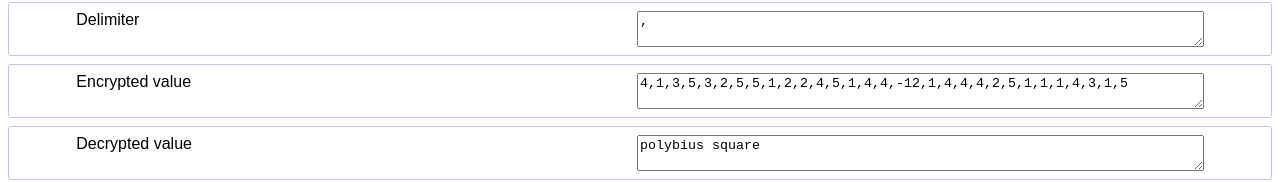
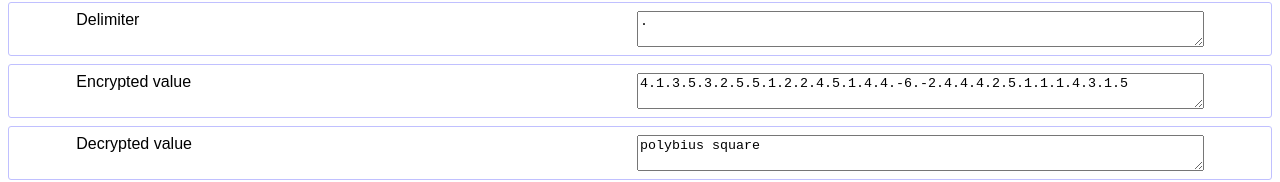
Before and after one commit to rjkerrison/cryptography, a React (Create React App) app: page / in a window 1280 px wide. Shown: the part 542-724 px from the top of the page. Built offline with nearby package versions, Linux system fonts and the light colour scheme.

Commit message:
polybius functional component

```diff
--- a/src/Polybius.jsx
+++ b/src/Polybius.jsx
@@ -1,70 +1,47 @@
-import React from 'react'
-import Cryptography from './cryptography'
+import React, { useEffect, useState } from 'react'
 import { TextInput, Encrypted, Decrypted } from './Components'
+import polybius from './helpers/polybius'
 
-class Polybius extends Cryptography {
-  constructor(props) {
-    super(props);
-    this.state = {
-      decryptedValue: 'polybius square',
-      delimiter: ','
-    }
-    this.encrypt(this.state);
-    this.initialise()
+const Polybius = () => {
+  const [decrypted, setDecrypted] = useState('polybius square')
+  const [encrypted, setEncrypted] = useState('')
+  const [delimiter, setDelimiter] = useState('.')
+
+  useEffect(() => {
+    handleDecryptedChange(decrypted)
+  }, [delimiter])
+
+  const handleDecryptedChange = (value) => {
+    const newEncrypted = polybius.encrypt(value, delimiter)
+    setEncrypted(newEncrypted)
+    setDecrypted(value)
   }
 
-  render() {
+  const handleEncryptedChange = (value) => {
+    const newDecrypted = polybius.decrypt(value, delimiter)
+    console.log({ newDecrypted })
+    setDecrypted(newDecrypted)
+    setEncrypted(value)
+  }
+
   return (
     <div className="Polybius">
       <TextInput
         inputName="delimiter"
         inputLabel="Delimiter"
-          value={this.state.delimiter}
-          callback={this.recalculate.bind(this)}
+        value={delimiter}
+        callback={(e) => setDelimiter(e.target.value)}
       />
       <Encrypted
-          value={this.state.encryptedValue}
-          callback={this.recalculate.bind(this)}
+        value={encrypted}
+        callback={(e) => handleEncryptedChange(e.target.value)}
       />
       <Decrypted
-          value={this.state.decryptedValue}
-          callback={this.recalculate.bind(this)}
+        value={decrypted}
+        callback={(e) => handleDecryptedChange(e.target.value)}
       />
     </div>
   )
 }
 
-  applyShift() {
-    return;
-  }
-
-  decrypt(state) {
-    var beforeValue = state.encryptedValue;
-
-    var cryptCharCodes = [];
-    var polybiusCodes = beforeValue.split(state.delimiter);
-    for (let i = 0; i < polybiusCodes.length / 2; i++) {
-      var letterNumber = (5 * polybiusCodes[2*i]) + (1 * polybiusCodes[2*i + 1]) - 6;
-      cryptCharCodes.push(Cryptography.getCharCodeFromNumber(letterNumber));
-    }
-
-    state.decryptedValue = String.fromCharCode.apply(null, cryptCharCodes)
-  }
-
-  encrypt(state) {
-    var beforeValue = state.decryptedValue;
-    var polybiusCodes = [];
-
-    for (let i = 0; i < beforeValue.length; i++) {
-      var letterNumber = Cryptography.getNumberFromCharacterCode(beforeValue.charCodeAt(i));
-      var polybiusRow = Math.floor(letterNumber / 5) + 1;
-      var polybiusColumn = (letterNumber % 5) + 1;
-      polybiusCodes.push(polybiusRow);
-      polybiusCodes.push(polybiusColumn);
-    }
-
-    state.encryptedValue = polybiusCodes.join(state.delimiter)
-  }
-}
-
-export default Polybius;
+export default Polybius
--- /dev/null
+++ b/src/helpers/polybius.js
@@ -0,0 +1,36 @@
+import { getCharCodeFromNumber, getNumberFromCharacterCode } from './shared'
+
+const decrypt = (encryptedValue, delimiter) => {
+  const cryptCharCodes = []
+  const polybiusCodes = encryptedValue.split(delimiter)
+
+  for (let i = 0; i < polybiusCodes.length / 2; i++) {
+    const number = 5 * polybiusCodes[2 * i] + 1 * polybiusCodes[2 * i + 1] - 6
+    const charCode = getCharCodeFromNumber({ number })
+    cryptCharCodes.push(charCode)
+  }
+
+  return String.fromCharCode.apply(null, cryptCharCodes)
+}
+
+const encrypt = (decryptedValue, delimiter) => {
+  const beforeValue = decryptedValue
+  const polybiusCodes = []
+
+  for (let i = 0; i < beforeValue.length; i++) {
+    const { number } = getNumberFromCharacterCode(beforeValue.charCodeAt(i))
+    const polybiusRow = Math.floor(number / 5) + 1
+    const polybiusColumn = (number % 5) + 1
+    polybiusCodes.push(polybiusRow)
+    polybiusCodes.push(polybiusColumn)
+  }
+
+  return polybiusCodes.join(delimiter)
+}
+
+const polybius = {
+  decrypt,
+  encrypt,
+}
+
+export default polybius
--- a/src/helpers/shared.js
+++ b/src/helpers/shared.js
@@ -40,4 +40,4 @@ const shiftCharCode = (charCode, shift) => {
   return shiftedCharCode
 }
 
-export { getNumberFromCharacterCode, shiftCharCode }
+export { getNumberFromCharacterCode, getCharCodeFromNumber, shiftCharCode }
```
Lines whose indentation alone changed are shown as unchanged.
